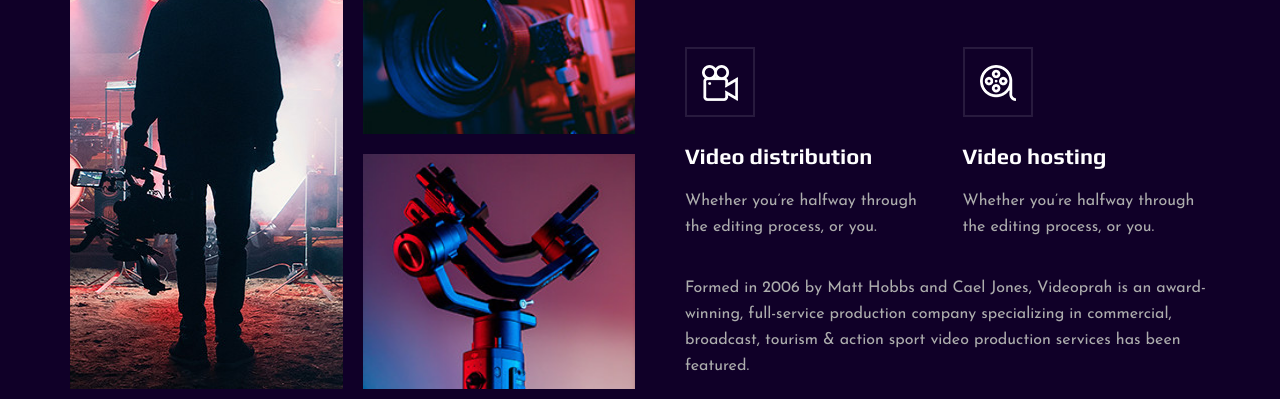
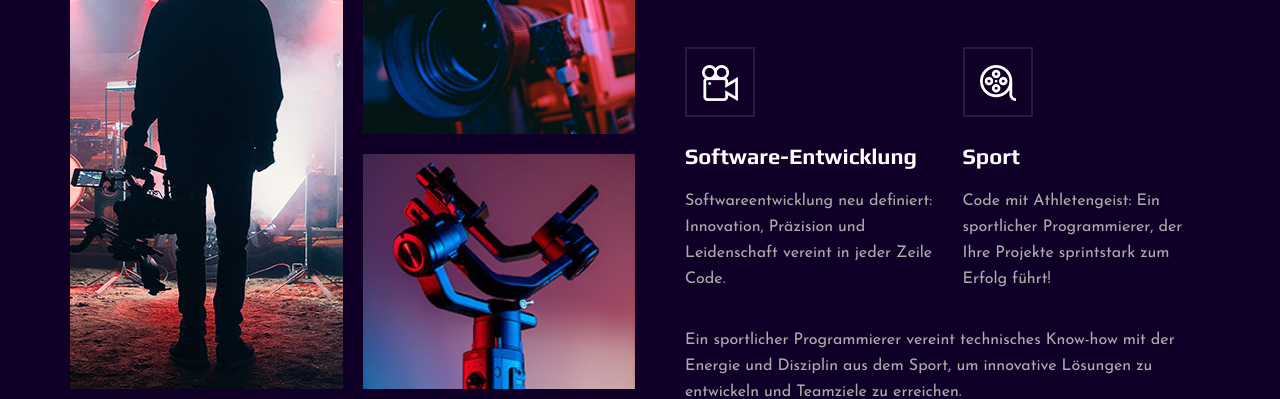
Before and after one commit to LukasPrommeg/static_portfolio_CI-CD, a plain HTML site: page about.html in a window 1280 px wide. Shown: the part 577-976 px from the top of the page. Drawn offline with Linux system fonts and the light colour scheme.

Commit message:
update about

```diff
--- a/about.html
+++ b/about.html
@@ -116,8 +116,8 @@
                                     <div class="services__item__icon">
                                         <img src="img/icons/si-3.png" alt="">
                                     </div>
-                                    <h4>Video distribution</h4>
-                                    <p>Whether you’re halfway through the editing process, or you.</p>
+                                    <h4>Software-Entwicklung</h4>
+                                    <p>Softwareentwicklung neu definiert: Innovation, Präzision und Leidenschaft vereint in jeder Zeile Code.</p>
                                 </div>
                             </div>
                             <div class="col-lg-6 col-md-6 col-sm-6">
@@ -125,15 +125,13 @@
                                     <div class="services__item__icon">
                                         <img src="img/icons/si-4.png" alt="">
                                     </div>
-                                    <h4>Video hosting</h4>
-                                    <p>Whether you’re halfway through the editing process, or you.</p>
+                                    <h4>Sport</h4>
+                                    <p>Code mit Athletengeist: Ein sportlicher Programmierer, der Ihre Projekte sprintstark zum Erfolg führt!</p>
                                 </div>
                             </div>
                         </div>
                         <div class="about__text__desc">
-                            <p>Formed in 2006 by Matt Hobbs and Cael Jones, Videoprah is an award-winning, full-service
-                                production company specializing in commercial, broadcast, tourism & action sport video
-                                production services has been featured.</p>
+                            <p>Ein sportlicher Programmierer vereint technisches Know-how mit der Energie und Disziplin aus dem Sport, um innovative Lösungen zu entwickeln und Teamziele zu erreichen.</p>
                         </div>
                     </div>
                 </div>
```
